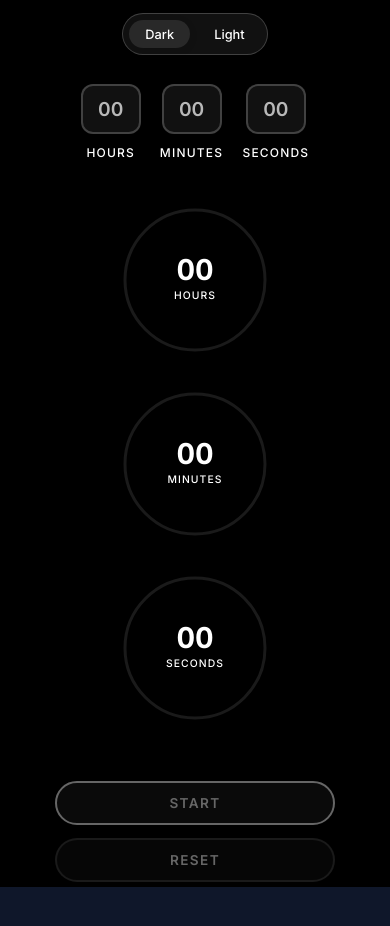
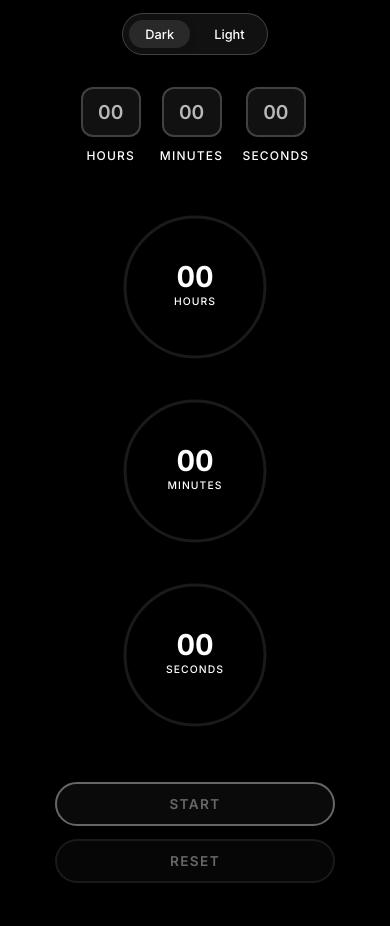
Before and after one commit to kntucky-y/Minima-Timer, a React (Vite) app: page / in a window 390 px wide. Shown: the top 926 px of the page. Before the commit the page ends 887 px from the top, so only its background shows below. Built offline with nearby package versions, Linux system fonts and the light colour scheme.

Commit message:
Fixed Responsiveness

```diff
--- a/src/App.css
+++ b/src/App.css
@@ -40,10 +40,14 @@
   padding: 0;
 }
 
+html {
+  height: 100%;
+}
+
 body,
-html,
 #root {
-  height: 100%;
+  min-height: 100%;
+  height: auto;
 }
 
 body {
@@ -55,33 +59,55 @@ body {
 
 /* Main Layout */
 .app {
-  min-height: 100vh;
   background: var(--bg-primary);
   color: var(--text-primary);
   padding: 1rem;
   padding-top: 2rem;
   transition: all 0.3s ease;
-  display: flex;
-  align-items: flex-start;
-  justify-content: center;
-  overflow-x: hidden;
+  display: block;
+  width: 100%;
+  min-height: 100vh;
 }
 
 @media (max-width: 768px) {
   .app {
     padding: 0.5rem;
     padding-top: 1rem;
+    padding-bottom: 3rem;
+  }
+}
+
+@media (max-width: 480px) {
+  .app {
+    padding: 0.3rem;
+    padding-top: 0.8rem;
+    padding-bottom: 4rem;
   }
 }
 
 .timer-container {
   max-width: 1200px;
   width: 100%;
+  margin: 0 auto;
   display: flex;
   flex-direction: column;
   align-items: center;
-  justify-content: flex-start;
   gap: 2rem;
+  padding-bottom: 2rem;
+}
+
+@media (max-width: 768px) {
+  .timer-container {
+    gap: 1.5rem;
+    padding-bottom: 2rem;
+  }
+}
+
+@media (max-width: 480px) {
+  .timer-container {
+    gap: 1.2rem;
+    padding-bottom: 2rem;
+  }
 }
 
 .theme-controls {
@@ -423,15 +449,6 @@ body {
 
 /* Mobile portrait */
 @media (max-width: 480px) {
-  .app {
-    padding: 0.3rem;
-    padding-top: 0.8rem;
-  }
-
-  .timer-container {
-    gap: 1rem;
-  }
-
   .theme-controls {
     gap: 0.5rem;
     padding: 0.4rem;
@@ -470,6 +487,7 @@ body {
   .timer-controls {
     gap: 0.8rem;
     max-width: 280px;
+    margin-top: 1rem;
   }
 
   .action-button {
--- a/src/bellSound.js
+++ b/src/bellSound.js
@@ -1,42 +1,30 @@
-// Gentle notification sound - Web Audio API implementation
+// Three high-pitched "ting" sounds - Web Audio API implementation
 export const createBellSound = () => {
   const audioContext = new (window.AudioContext || window.webkitAudioContext)();
 
   const playBellSound = () => {
-    // Create a gentle, pleasant notification sound
-    const oscillator1 = audioContext.createOscillator();
-    const oscillator2 = audioContext.createOscillator();
-    const gainNode1 = audioContext.createGain();
-    const gainNode2 = audioContext.createGain();
+    // Play three high-pitched "ting" sounds
+    for (let i = 0; i < 3; i++) {
+      const delay = i * 0.4; // 400ms between each ting
 
-    oscillator1.connect(gainNode1);
-    oscillator2.connect(gainNode2);
-    gainNode1.connect(audioContext.destination);
-    gainNode2.connect(audioContext.destination);
+      const oscillator = audioContext.createOscillator();
+      const gainNode = audioContext.createGain();
 
-    // Soft, warm frequencies - like a gentle chime
-    oscillator1.type = 'sine';
-    oscillator2.type = 'sine';
-    oscillator1.frequency.setValueAtTime(880, audioContext.currentTime); // A5
-    oscillator2.frequency.setValueAtTime(1320, audioContext.currentTime); // E6 (perfect fifth)
+      oscillator.connect(gainNode);
+      gainNode.connect(audioContext.destination);
 
-    // Gentle envelope: soft attack, long sustain, gentle decay
-    const now = audioContext.currentTime;
+      // High-pitched frequency for clear "ting" sound
+      oscillator.type = 'sine';
+      oscillator.frequency.setValueAtTime(2200, audioContext.currentTime + delay);
 
-    gainNode1.gain.setValueAtTime(0, now);
-    gainNode1.gain.linearRampToValueAtTime(0.2, now + 0.1);
-    gainNode1.gain.setValueAtTime(0.2, now + 0.5);
-    gainNode1.gain.exponentialRampToValueAtTime(0.01, now + 1.5);
+      // Sharp envelope: quick attack, fast decay for crisp "ting"
+      gainNode.gain.setValueAtTime(0, audioContext.currentTime + delay);
+      gainNode.gain.linearRampToValueAtTime(0.6, audioContext.currentTime + delay + 0.01);
+      gainNode.gain.exponentialRampToValueAtTime(0.01, audioContext.currentTime + delay + 0.25);
 
-    gainNode2.gain.setValueAtTime(0, now);
-    gainNode2.gain.linearRampToValueAtTime(0.15, now + 0.1);
-    gainNode2.gain.setValueAtTime(0.15, now + 0.5);
-    gainNode2.gain.exponentialRampToValueAtTime(0.01, now + 1.5);
-
-    oscillator1.start(now);
-    oscillator2.start(now);
-    oscillator1.stop(now + 1.5);
-    oscillator2.stop(now + 1.5);
+      oscillator.start(audioContext.currentTime + delay);
+      oscillator.stop(audioContext.currentTime + delay + 0.25);
+    }
   };
 
   return { playBellSound };
--- a/src/index.css
+++ b/src/index.css
@@ -30,11 +30,7 @@ body {
 
   /* Mobile optimizations */
   -webkit-tap-highlight-color: transparent;
-  -webkit-touch-callout: none;
-  -webkit-user-select: none;
-  -moz-user-select: none;
-  -ms-user-select: none;
-  user-select: none;
+  -webkit-overflow-scrolling: touch;
 
   /* Prevent all scrolling */
   overflow: hidden;
```
